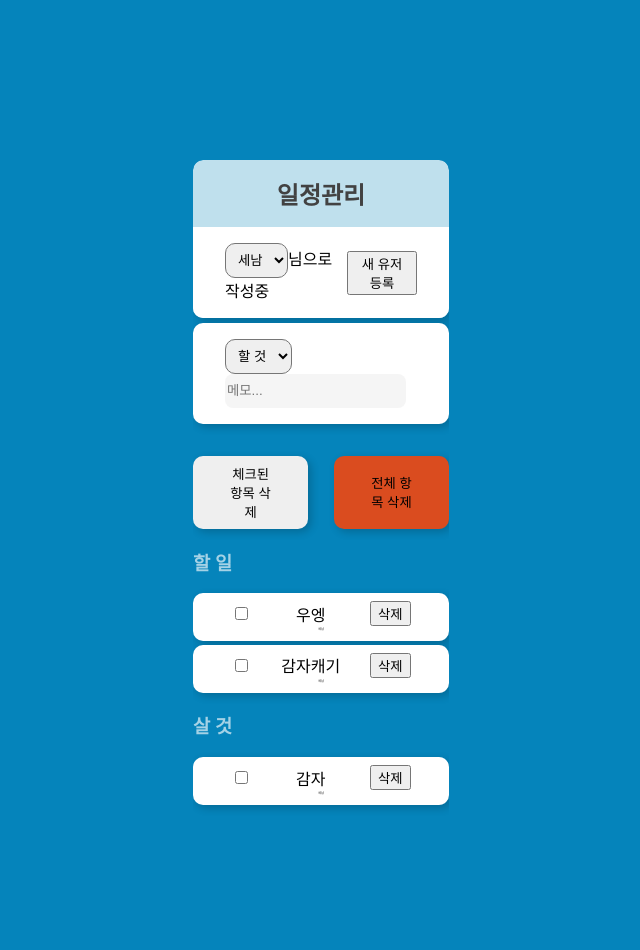
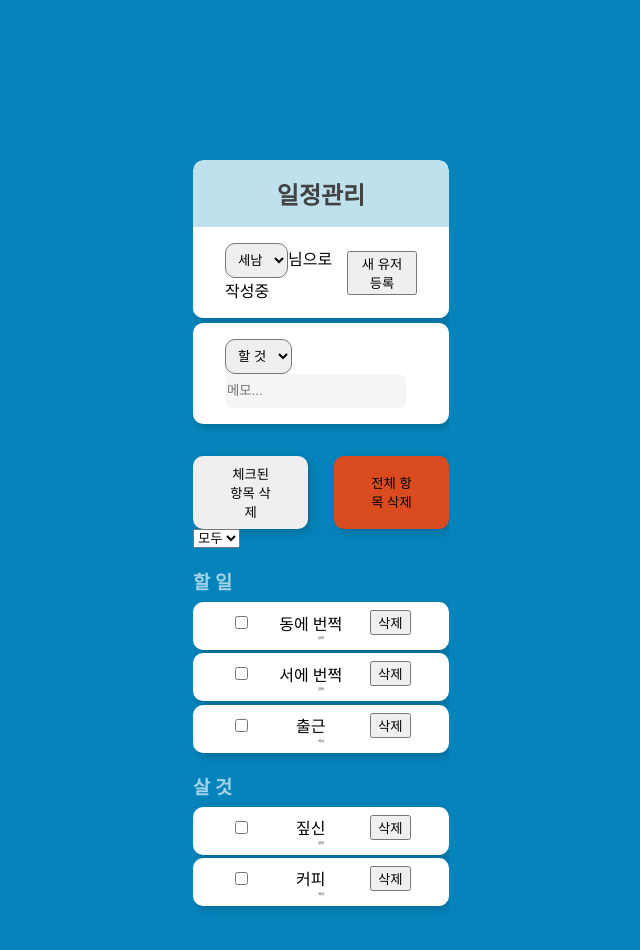
Before and after one commit to YOON3N4M/study-react, a React (Create React App) app: page / in a window 1280 px wide. Shown: the top 950 px of the page, without its empty margins (319-959 px from the left). Built offline with nearby package versions, Linux system fonts and the light colour scheme; data requests are answered from the project's data file.

Commit message:
feat: todo를 작성한 유저 필터링 기능 구현 (리팩토링 필요)

```diff
--- a/fake-server/db.json
+++ b/fake-server/db.json
@@ -1,25 +1,39 @@
 {
   "todos": [
     {
-      "createBy": "세남",
+      "createBy": "길동",
       "type": "할 것",
-      "todoText": "우엥",
+      "todoText": "동에 번쩍",
       "isCheck": false,
       "id": 1
     },
     {
-      "createBy": "세남",
-      "type": "살 것",
-      "todoText": "감자",
+      "createBy": "길동",
+      "type": "할 것",
+      "todoText": "서에 번쩍",
       "isCheck": false,
       "id": 2
     },
     {
+      "createBy": "길동",
+      "type": "살 것",
+      "todoText": "짚신",
+      "isCheck": false,
+      "id": 3
+    },
+    {
+      "createBy": "세남",
+      "type": "살 것",
+      "todoText": "커피",
+      "isCheck": false,
+      "id": 4
+    },
+    {
       "createBy": "세남",
       "type": "할 것",
-      "todoText": "감자캐기",
+      "todoText": "출근",
       "isCheck": false,
-      "id": 4
+      "id": 5
     }
   ],
   "users": [
@@ -30,6 +44,10 @@
     {
       "username": "바보",
       "id": 2
+    },
+    {
+      "username": "길동",
+      "id": 3
     }
   ]
 }
--- /dev/null
+++ b/src/components/TodoItem.js
@@ -0,0 +1,76 @@
+import axios from "axios";
+import styled from "styled-components";
+import { API_URL } from "./TodoTemplate";
+
+const TodoItemContainer = styled.div`
+  display: flex;
+  flex-direction: column;
+  align-items: center;
+  background-color: white;
+  min-height: 2rem;
+  border-radius: 10px;
+  margin-bottom: 0.2rem;
+  padding: 0.5rem 1rem;
+  box-shadow: 3px 3px 8px rgba(0, 0, 0, 0.2);
+  .top-row {
+    width: 80%;
+
+    display: flex;
+    justify-content: space-between;
+    padding: 0 10rem;
+    align-items: center;
+  }
+
+  .bottom-row {
+    display: flex;
+    align-items: center;
+    justify-content: center;
+
+    span {
+      font-size: 0.2rem;
+      font-weight: bold;
+      color: #666666;
+    }
+  }
+`;
+
+export default function TodoItem({ todo, todos, setTodos }) {
+  function deleteTodo(id) {
+    setTodos(todos.filter((todos) => todos.id !== id));
+    axios.delete(API_URL + "/" + id);
+  }
+
+  function onChangeCheckBox(todoObj) {
+    const checkReverse = !todoObj.isCheck;
+
+    setTodos((todos) =>
+      todos.map((todo) =>
+        todo.id === todoObj.id ? { ...todo, isCheck: checkReverse } : todo
+      )
+    );
+
+    axios.put(API_URL + "/" + todoObj.id, {
+      ...todoObj,
+      isCheck: checkReverse,
+    });
+  }
+
+  return (
+    <>
+      <TodoItemContainer className="fadeup" key={todo.id}>
+        <div className="top-row">
+          <input
+            onChange={() => onChangeCheckBox(todo)}
+            type="checkbox"
+            checked={todo.isCheck}
+          />
+          <span>{todo.todoText}</span>
+          <button onClick={() => deleteTodo(todo.id)}>삭제</button>
+        </div>
+        <div className="bottom-row">
+          <span>{todo.createBy}</span>
+        </div>
+      </TodoItemContainer>
+    </>
+  );
+}
--- a/src/components/TodoList.js
+++ b/src/components/TodoList.js
@@ -3,47 +3,16 @@ import { useState } from "react";
 import { useEffect } from "react";
 import { API_URL } from "./TodoTemplate";
 import styled from "styled-components";
+import TodoItem from "./TodoItem";
 
 const ClearBtnContainer = styled.div`
   display: flex;
   justify-content: space-between;
   border-radius: 10px;
   margin-top: 1rem;
-  margin-bottom: 0.5rem;
+
   // background-color: #f8f8f8;
   // box-shadow: 3px 3px 8px rgba(0, 0, 0, 0.2);
-`;
-
-const TodoItem = styled.div`
-  display: flex;
-  flex-direction: column;
-  align-items: center;
-  background-color: white;
-  min-height: 2rem;
-  border-radius: 10px;
-  margin-bottom: 0.2rem;
-  padding: 0.5rem 1rem;
-  box-shadow: 3px 3px 8px rgba(0, 0, 0, 0.2);
-  .top-row {
-    width: 80%;
-
-    display: flex;
-    justify-content: space-between;
-    padding: 0 10rem;
-    align-items: center;
-  }
-
-  .bottom-row {
-    display: flex;
-    align-items: center;
-    justify-content: center;
-
-    span {
-      font-size: 0.2rem;
-      font-weight: bold;
-      color: #666666;
-    }
-  }
 `;
 
 const StyledClearBtn = styled.button`
@@ -58,31 +27,15 @@ const StyledClearBtn = styled.button`
 const TodoListContainer = styled.div`
   h3 {
     color: #fefefea4;
+    margin: 0;
+    margin-top: 1.2rem;
+    margin-bottom: 0.5rem;
   }
 `;
 
-export default function TodoList({ todos, setTodos }) {
+export default function TodoList({ todos, setTodos, userArr }) {
   const todoTypes = ["할 일", "살 것"];
-
-  function deleteTodo(id) {
-    setTodos(todos.filter((todos) => todos.id !== id));
-    axios.delete(API_URL + "/" + id);
-  }
-
-  function onChangeCheckBox(todoObj) {
-    const checkReverse = !todoObj.isCheck;
-
-    setTodos((todos) =>
-      todos.map((todo) =>
-        todo.id === todoObj.id ? { ...todo, isCheck: checkReverse } : todo
-      )
-    );
-
-    axios.put(API_URL + "/" + todoObj.id, {
-      ...todoObj,
-      isCheck: checkReverse,
-    });
-  }
+  const [filterWithCreator, setFilterWithCreator] = useState("모두");
 
   function clearAllTodos() {
     if (window.confirm("모든 항목을 삭제합니다. (유저를 구분하지 않습니다.)")) {
@@ -104,71 +57,114 @@ export default function TodoList({ todos, setTodos }) {
     }
   }
 
+  function onSelectChange(event) {
+    setFilterWithCreator(event.target.value);
+  }
+
+  function RenderTodo() {
+    if (filterWithCreator === "모두") {
+      return (
+        <>
+          <TodoListContainer className="fadeup">
+            <h3>할 일</h3>
+            {todos.length !== 0
+              ? todos
+                  .filter((todo) => todo.type === "할 것")
+                  .map((todo) => (
+                    <TodoItem
+                      setTodos={setTodos}
+                      todos={todos}
+                      todo={todo}
+                      className="fadeup"
+                      key={todo.id}
+                    />
+                  ))
+              : null}
+          </TodoListContainer>
+          <TodoListContainer className="fadeup">
+            <h3>살 것</h3>
+            {todos.length !== 0
+              ? todos
+                  .filter((todo) => todo.type === "살 것")
+                  .map((todo) => (
+                    <TodoItem
+                      setTodos={setTodos}
+                      todos={todos}
+                      todo={todo}
+                      className="fadeup"
+                      key={todo.id}
+                    />
+                  ))
+              : null}
+          </TodoListContainer>
+        </>
+      );
+    } else {
+      return (
+        <>
+          <TodoListContainer className="fadeup">
+            <h3>할 일</h3>
+            {todos.length !== 0
+              ? todos
+                  .filter((todo) => todo.type === "할 것")
+                  .filter((todo) => todo.createBy === filterWithCreator)
+                  .map((todo) => (
+                    <TodoItem
+                      setTodos={setTodos}
+                      todos={todos}
+                      todo={todo}
+                      className="fadeup"
+                      key={todo.id}
+                    />
+                  ))
+              : null}
+          </TodoListContainer>
+          <TodoListContainer className="fadeup">
+            <h3>살 것</h3>
+            {todos.length !== 0
+              ? todos
+                  .filter((todo) => todo.type === "살 것")
+                  .filter((todo) => todo.createBy === filterWithCreator)
+                  .map((todo) => (
+                    <TodoItem
+                      setTodos={setTodos}
+                      todos={todos}
+                      todo={todo}
+                      className="fadeup"
+                      key={todo.id}
+                    />
+                  ))
+              : null}
+          </TodoListContainer>
+        </>
+      );
+    }
+  }
+
   return (
     <>
       {todos.length !== 0 ? (
         <>
-          <ClearBtnContainer>
-            <StyledClearBtn className="fadeup" onClick={clearCheckedTodo}>
+          <ClearBtnContainer className="fadeup">
+            <StyledClearBtn onClick={clearCheckedTodo}>
               체크된 항목 삭제
             </StyledClearBtn>
-            <StyledClearBtn
-              className="fadeup"
-              color={"#DA4C1F"}
-              onClick={clearAllTodos}
-            >
+            <StyledClearBtn color={"#DA4C1F"} onClick={clearAllTodos}>
               전체 항목 삭제
             </StyledClearBtn>
           </ClearBtnContainer>
         </>
       ) : null}
 
-      <TodoListContainer>
-        <h3>할 일</h3>
-        {todos.length !== 0
-          ? todos
-              .filter((todo) => todo.type === "할 것")
-              .map((todo) => (
-                <TodoItem className="fadeup" key={todo.id}>
-                  <div className="top-row">
-                    <input
-                      onChange={() => onChangeCheckBox(todo)}
-                      type="checkbox"
-                      checked={todo.isCheck}
-                    />
-                    <span>{todo.todoText}</span>
-                    <button onClick={() => deleteTodo(todo.id)}>삭제</button>
-                  </div>
-                  <div className="bottom-row">
-                    <span>{todo.createBy}</span>
-                  </div>
-                </TodoItem>
-              ))
-          : null}
-      </TodoListContainer>
-      <TodoListContainer>
-        <h3>살 것</h3>
-        {todos.length !== 0
-          ? todos
-              .filter((todo) => todo.type === "살 것")
-              .map((todo) => (
-                <TodoItem className="fadeup" key={todo.id}>
-                  <div className="top-row">
-                    <input
-                      onChange={() => onChangeCheckBox(todo)}
-                      type="checkbox"
-                      checked={todo.isCheck}
-                    />
-                    <span>{todo.todoText}</span>
-                    <button onClick={() => deleteTodo(todo.id)}>삭제</button>
-                  </div>
-                  <div className="bottom-row">
-                    <span>{todo.createBy}</span>
-                  </div>
-                </TodoItem>
-              ))
-          : null}
-      </TodoListContainer>
+      <div>
+        <select onChange={onSelectChange}>
+          <option>모두</option>
+          {userArr.map((user) => (
+            <option>{user.username}</option>
+          ))}
+        </select>
+      </div>
+      {todos.length !== 0 ? <RenderTodo /> : null}
     </>
   );
 }
--- a/src/components/User.js
+++ b/src/components/User.js
@@ -59,12 +59,16 @@ export default function User({
 
   function onSubmit(event) {
     event.preventDefault();
+    if (user !== "모두") {
       const userTemp = { username: user };
       axios.post(API_URL_USERS, userTemp);
       setUserArr((prev) => [...prev, userTemp]);
       setSelectedUser(user);
       setUser("");
       setIsNewUser(false);
+    } else {
+      alert("모두라는 이름은 사용 할 수 없습니다.");
+    }
   }
 
   function onChangeSelect(event) {
```
Lines whose indentation alone changed are shown as unchanged.
